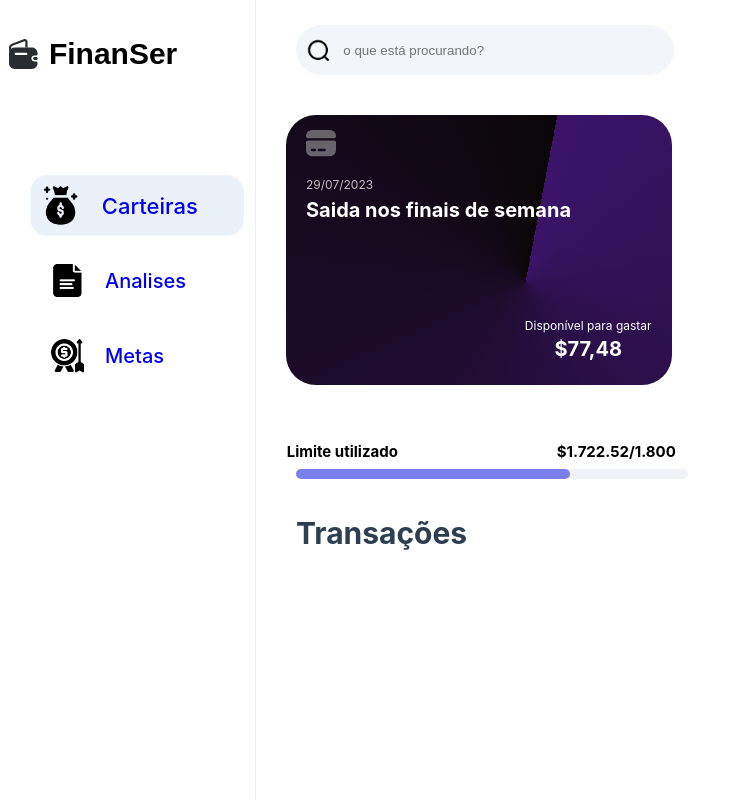
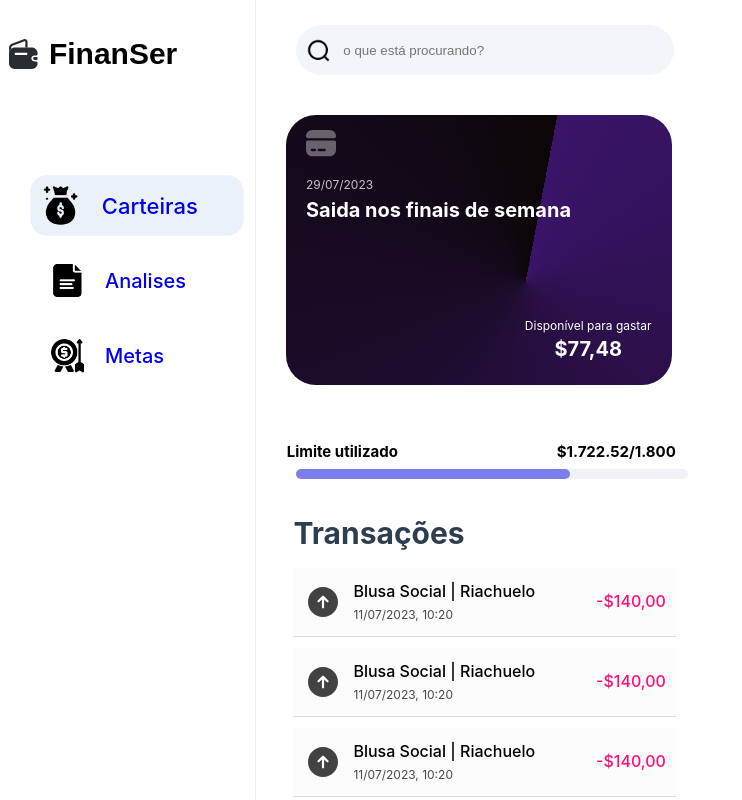
Before and after one commit to Vittorg3/project-wallet-front, a Vue app: page /wallets in a window 1280 px wide. Shown: the whole page, without its empty margins (0-742 px from the left). Built offline with nearby package versions, Linux system fonts and the light colour scheme; a web font is replaced by a local one.

Commit message:
wip: wallet page

```diff
--- a/src/assets/main.css
+++ b/src/assets/main.css
@@ -3,6 +3,7 @@
 #app {
   max-width: 1700px;
   height: 100vh;
+  overflow: hidden;
   margin: 0 auto;
   background-color: white;
 }
--- a/src/views/Wallets.vue
+++ b/src/views/Wallets.vue
@@ -26,6 +26,188 @@
       </div>
       <div class="transactions">
         <h1>Transações</h1>
+        <div class="transactions-scroll-area">
+          <div class="transaction-single">
+            <div class="transaction-type-icon">
+              <img src="src/assets/img/svg/arrow-up-icon.svg" />
+            </div>
+            <div class="transaction-info-area">
+              <label>Blusa Social | Riachuelo</label>
+              <span>11/07/2023, 10:20</span>
+            </div>
+            <div class="transaction-value-area">
+              <span class="negative">-$140,00</span>
+            </div>
+          </div>
+          <div class="transaction-single">
+            <div class="transaction-type-icon">
+              <img src="src/assets/img/svg/arrow-up-icon.svg" />
+            </div>
+            <div class="transaction-info-area">
+              <label>Blusa Social | Riachuelo</label>
+              <span>11/07/2023, 10:20</span>
+            </div>
+            <div class="transaction-value-area">
+              <span class="negative">-$140,00</span>
+            </div>
+          </div>
+          <div class="transaction-single">
+            <div class="transaction-type-icon">
+              <img src="src/assets/img/svg/arrow-up-icon.svg" />
+            </div>
+            <div class="transaction-info-area">
+              <label>Blusa Social | Riachuelo</label>
+              <span>11/07/2023, 10:20</span>
+            </div>
+            <div class="transaction-value-area">
+              <span class="negative">-$140,00</span>
+            </div>
+          </div>
+          <div class="transaction-single">
+            <div class="transaction-type-icon">
+              <img src="src/assets/img/svg/arrow-up-icon.svg" />
+            </div>
+            <div class="transaction-info-area">
+              <label>Blusa Social | Riachuelo</label>
+              <span>11/07/2023, 10:20</span>
+            </div>
+            <div class="transaction-value-area">
+              <span class="negative">-$140,00</span>
+            </div>
+          </div>
+          <div class="transaction-single">
+            <div class="transaction-type-icon">
+              <img src="src/assets/img/svg/arrow-up-icon.svg" />
+            </div>
+            <div class="transaction-info-area">
+              <label>Blusa Social | Riachuelo</label>
+              <span>11/07/2023, 10:20</span>
+            </div>
+            <div class="transaction-value-area">
+              <span class="negative">-$140,00</span>
+            </div>
+          </div>
+          <div class="transaction-single">
+            <div class="transaction-type-icon">
+              <img src="src/assets/img/svg/arrow-up-icon.svg" />
+            </div>
+            <div class="transaction-info-area">
+              <label>Blusa Social | Riachuelo</label>
+              <span>11/07/2023, 10:20</span>
+            </div>
+            <div class="transaction-value-area">
+              <span class="negative">-$140,00</span>
+            </div>
+          </div>
+          <div class="transaction-single">
+            <div class="transaction-type-icon">
+              <img src="src/assets/img/svg/arrow-up-icon.svg" />
+            </div>
+            <div class="transaction-info-area">
+              <label>Blusa Social | Riachuelo</label>
+              <span>11/07/2023, 10:20</span>
+            </div>
+            <div class="transaction-value-area">
+              <span class="negative">-$140,00</span>
+            </div>
+          </div>
+          <div class="transaction-single">
+            <div class="transaction-type-icon">
+              <img src="src/assets/img/svg/arrow-up-icon.svg" />
+            </div>
+            <div class="transaction-info-area">
+              <label>Blusa Social | Riachuelo</label>
+              <span>11/07/2023, 10:20</span>
+            </div>
+            <div class="transaction-value-area">
+              <span class="negative">-$140,00</span>
+            </div>
+          </div>
+          <div class="transaction-single">
+            <div class="transaction-type-icon">
+              <img src="src/assets/img/svg/arrow-up-icon.svg" />
+            </div>
+            <div class="transaction-info-area">
+              <label>Blusa Social | Riachuelo</label>
+              <span>11/07/2023, 10:20</span>
+            </div>
+            <div class="transaction-value-area">
+              <span class="negative">-$140,00</span>
+            </div>
+          </div>
+          <div class="transaction-single">
+            <div class="transaction-type-icon">
+              <img src="src/assets/img/svg/arrow-up-icon.svg" />
+            </div>
+            <div class="transaction-info-area">
+              <label>Blusa Social | Riachuelo</label>
+              <span>11/07/2023, 10:20</span>
+            </div>
+            <div class="transaction-value-area">
+              <span class="negative">-$140,00</span>
+            </div>
+          </div>
+          <div class="transaction-single">
+            <div class="transaction-type-icon">
+              <img src="src/assets/img/svg/arrow-up-icon.svg" />
+            </div>
+            <div class="transaction-info-area">
+              <label>Blusa Social | Riachuelo</label>
+              <span>11/07/2023, 10:20</span>
+            </div>
+            <div class="transaction-value-area">
+              <span class="negative">-$140,00</span>
+            </div>
+          </div>
+          <div class="transaction-single">
+            <div class="transaction-type-icon">
+              <img src="src/assets/img/svg/arrow-up-icon.svg" />
+            </div>
+            <div class="transaction-info-area">
+              <label>Blusa Social | Riachuelo</label>
+              <span>11/07/2023, 10:20</span>
+            </div>
+            <div class="transaction-value-area">
+              <span class="negative">-$140,00</span>
+            </div>
+          </div>
+          <div class="transaction-single">
+            <div class="transaction-type-icon">
+              <img src="src/assets/img/svg/arrow-up-icon.svg" />
+            </div>
+            <div class="transaction-info-area">
+              <label>Blusa Social | Riachuelo</label>
+              <span>11/07/2023, 10:20</span>
+            </div>
+            <div class="transaction-value-area">
+              <span class="negative">-$140,00</span>
+            </div>
+          </div>
+          <div class="transaction-single">
+            <div class="transaction-type-icon">
+              <img src="src/assets/img/svg/arrow-up-icon.svg" />
+            </div>
+            <div class="transaction-info-area">
+              <label>Blusa Social | Riachuelo</label>
+              <span>11/07/2023, 10:20</span>
+            </div>
+            <div class="transaction-value-area">
+              <span class="negative">-$140,00</span>
+            </div>
+          </div>
+          <div class="transaction-single">
+            <div class="transaction-type-icon">
+              <img src="src/assets/img/svg/arrow-up-icon.svg" />
+            </div>
+            <div class="transaction-info-area">
+              <label>Blusa Social | Riachuelo</label>
+              <span>11/07/2023, 10:20</span>
+            </div>
+            <div class="transaction-value-area">
+              <span class="negative">-$140,00</span>
+            </div>
+          </div>
+        </div>
       </div>
     </section>
     <section class="quick-start-section">
@@ -58,6 +240,7 @@
     padding-left: 30px;
     width: 100%;
     height: 300px;
+    min-height: 300px;
   }
 
   div.wallet {
@@ -160,9 +343,12 @@
   div.transactions {
     display: flex;
     flex-direction: column;
-    width: 100%;
-    flex: 1;
+    align-items: flex-start;
+    width: 83%;
+    height: 100%;
     margin-top: 30px;
+    padding-left: 0px;
+    margin-right: 18%;
   }
 
   h1 {
@@ -170,4 +356,80 @@
     font-weight: bold;
     margin-left: 40px;
   }
+
+  div.transactions-scroll-area {
+    display: flex;
+    flex-direction: column;
+    width: 100%;
+    height: 100%;
+    margin-top: 10px;
+    overflow-x: auto;
+  }
+
+  div.transactions-scroll-area::-webkit-scrollbar {
+    width: 12px;
+    border-radius: 20px;
+    background-color: rgb(245, 244, 244);
+  }
+
+  div.transactions-scroll-area::-webkit-scrollbar-thumb {
+    border-radius: 20px;
+    background-color: #00000018;
+  }
+
+  div.transaction-single {
+    display: flex;
+    align-items: center;
+    width: 90%;
+    height: 70px;
+    min-height: 70px;
+    margin-left: 40px;
+    padding: 0 10px;
+    margin-bottom: 10px;
+    background-color: #fcfcfc;
+    cursor: pointer;
+    border-bottom: 0.5px solid #00000021;
+  }
+
+  div.transaction-type-icon {
+    display: flex;
+    align-items: center;
+    justify-content: center;
+    width: 40px;
+    height: 100%;
+  }
+
+  div.transaction-type-icon img {
+    width: 30px;
+  }
+
+  div.transaction-info-area {
+    display: flex;
+    flex-direction: column;
+    margin-left: 10px;
+  }
+
+  div.transaction-info-area label {
+    color: #000;
+    font-size: 16px;
+    font-weight: 500;
+  }
+
+  div.transaction-info-area span {
+    color: #000000b6;
+  }
+
+  div.transaction-value-area {
+    display: flex;
+    justify-content: flex-end;
+    flex: 1;
+    height: 100%;
+    align-items: center;
+  }
+
+  div.transaction-value-area .negative {
+    color: #FF0F74;
+    font-size: 16px;
+    font-weight: 500;
+  }
 </style>
```
Also changed, not shown: src/assets/img/svg/arrow-up-icon.svg (added).
